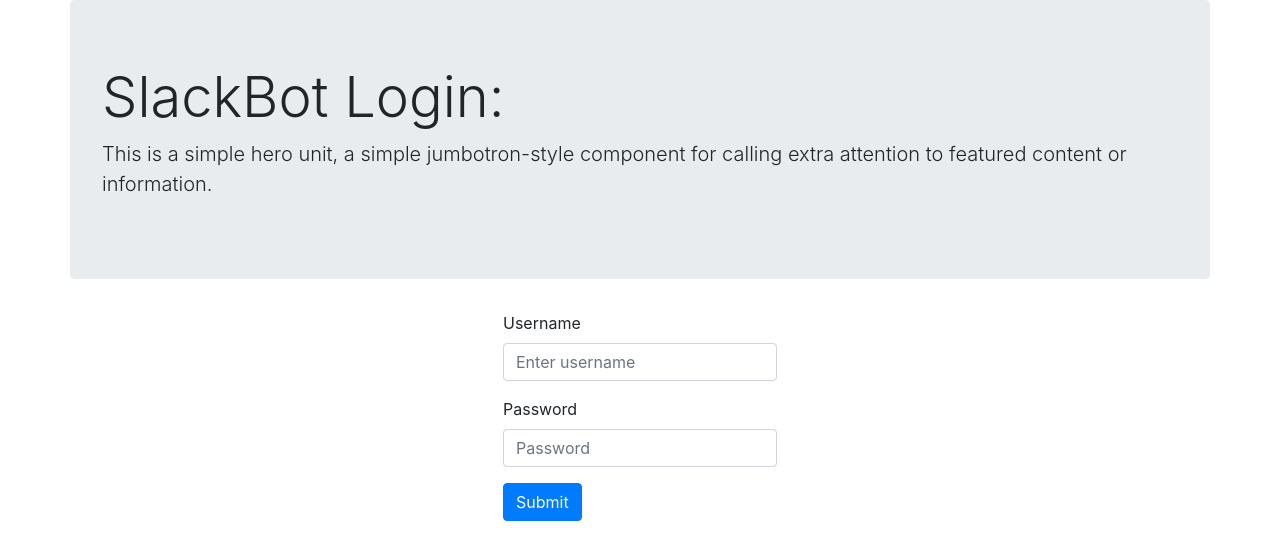
After one commit to robeartoe/JobSlackbot, a Flask app: page /login in a window 1280 px wide. The commit adds this page. Shown: the top 560 px of the page. Run offline with Flask 2, Linux system fonts and the light colour scheme; some libraries are stand-ins or nearby versions.

Commit message:
Created Login, worked on deleteRow briefly

```diff
--- a/create_tables.py
+++ b/create_tables.py
@@ -1,3 +1,4 @@
+import os
 from main import db
 from models import Settings
 
@@ -14,5 +15,10 @@ if __name__ == '__main__':
         except Exception as inst:
             print(inst)
             print("Error DB")
+    user = Settings.query.filter_by(id=1).first()
+    user.set_password(os.environ['PW'])
+    user.username = "rob"
+    db.session.commit()
+    db.session.close()
 
     print('Done!')
--- a/main.py
+++ b/main.py
@@ -5,7 +5,8 @@ try:
     import os
 except:
     import os
-from flask import Flask, request,render_template,url_for
+from flask import Flask,request,render_template,url_for,redirect
+from flask_login import LoginManager,logout_user,login_required,login_user
 from flask_sqlalchemy import SQLAlchemy
 from flask_migrate import Migrate
 import sqlalchemy
@@ -14,10 +15,13 @@ from sqlalchemy import Column, Integer, String
 from sqlalchemy.orm import sessionmaker, scoped_session
 
 app = Flask(__name__)
+login = LoginManager(app)
+login.login_view ='login'
 
 app.config['SQLALCHEMY_DATABASE_URI'] = os.environ['SQLALCHEMY_DATABASE_URI']
 app.config['SQLALCHEMY_TRACK_MODIFICATIONS'] = False
 app.config['DEBUG'] = True
+app.config['SECRET_KEY'] = os.environ['SECRET_KEY']
 
 db = SQLAlchemy(app)
 migrate = Migrate(app, db)
@@ -27,6 +31,8 @@ from scrape import do_scrape
 from models import Settings, Listing, indeedModel,craigslistModel
 
 @app.route("/")
+@app.route("/index")
+@login_required
 def main():
     if userSettings:
         inSetting = Settings.query.get(1).indeed
@@ -34,6 +40,25 @@ def main():
     inListing = Listing.query.filter_by(InorCl="IN").order_by(desc(Listing.created)).limit(50).all()
     clListings = Listing.query.filter_by(InorCl="CL").order_by(desc(Listing.created)).limit(50).all()
     return render_template("main.html",inListing=inListing,clListings=clListings)
+
+@app.route("/login",methods=["POST","GET"])
+def login():
+    if request.method =="POST":
+        print(request.form)
+        username = request.form['username']
+        pw = request.form['password']
+        user = Settings.query.get(1)
+        if user.check_password(pw):
+            login_user(user)
+            return redirect(url_for('main'))
+        else:
+            return render_template("login.html")
+    return render_template("login.html")
+
+@app.route("/logout")
+def logout():
+    logout_user()
+    return redirect(url_for('login'))
 
 @app.route("/settings")
 def settings():
--- /dev/null
+++ b/templates/login.html
@@ -0,0 +1,40 @@
+<!DOCTYPE html>
+<html>
+  <head>
+    <meta charset="utf-8">
+    <title>SlackBot: Login</title>
+    <!-- Bootstrap -->
+    <link rel="stylesheet" href="https://maxcdn.bootstrapcdn.com/bootstrap/4.0.0/css/bootstrap.min.css" integrity="sha384-Gn5384xqQ1aoWXA+058RXPxPg6fy4IWvTNh0E263XmFcJlSAwiGgFAW/dAiS6JXm" crossorigin="anonymous">
+    <link href="http://maxcdn.bootstrapcdn.com/font-awesome/4.1.0/css/font-awesome.min.css" rel="stylesheet">
+    <link href="https://fonts.googleapis.com/css?family=Oswald|Raleway" rel="stylesheet">
+    <!-- font-awesome -->
+    <link rel="stylesheet" href="https://use.fontawesome.com/releases/v5.0.13/css/all.css" integrity="sha384-DNOHZ68U8hZfKXOrtjWvjxusGo9WQnrNx2sqG0tfsghAvtVlRW3tvkXWZh58N9jp" crossorigin="anonymous">
+  </head>
+  <body>
+    <div class="container">
+      <div class="row">
+        <div class="jumbotron">
+          <h1 class="display-4">SlackBot Login:</h1>
+          <p class="lead">This is a simple hero unit, a simple jumbotron-style component for calling extra attention to featured content or information.</p>
+        </div>
+        <form class="form-group mx-auto" action="login" method="post">
+          <div class="form-group">
+            <label for="username">Username</label>
+            <input name="username" type="text" class="form-control" id="username" placeholder="Enter username">
+          </div>
+          <div class="form-group">
+            <label for="password">Password</label>
+            <input name="password" type="password" class="form-control" id="exampleInputPassword1" placeholder="Password">
+          </div>
+          <button type="submit" class="btn btn-primary">Submit</button>
+        </form>
+      </div>
+    </div>
+
+    <script type="text/javascript" src="https://code.jquery.com/jquery-3.2.1.min.js"></script>
+    <script src="https://cdnjs.cloudflare.com/ajax/libs/popper.js/1.12.9/umd/popper.min.js" integrity="sha384-ApNbgh9B+Y1QKtv3Rn7W3mgPxhU9K/ScQsAP7hUibX39j7fakFPskvXusvfa0b4Q" crossorigin="anonymous"></script>
+    <script src="https://maxcdn.bootstrapcdn.com/bootstrap/4.0.0/js/bootstrap.min.js" integrity="sha384-JZR6Spejh4U02d8jOt6vLEHfe/JQGiRRSQQxSfFWpi1MquVdAyjUar5+76PVCmYl" crossorigin="anonymous"></script>
+    <!-- Personal JS -->
+    <script type="text/javascript" src="{{ url_for('static',filename='js/settings.js') }}"></script>
+  </body>
+</html>
--- a/templates/main.html
+++ b/templates/main.html
@@ -13,9 +13,11 @@
       <div class="row">
         <div class="col">
           <div class="jumbotron">
-            <h3 class="display-4">SlackBot</h3>
+            <h3 class="display-5">SlackBot</h3>
             <p class="lead">View all data from database from both Indeed and Craigslist</p>
             <a href="/settings" class="btn btn-primary btn-lg btn-block" role="button" aria-pressed="true">Settings</a>
+            <a href="/logout" class="btn btn-primary btn-lg btn-block" role="button" aria-pressed="true">Logout</a>
+
           </div>
         </div>
       </div>
```
Also changed, not shown: models.py (+16 -2 lines), static/js/settings.js (+20 -14 lines), templates/settings.html (+10 -2 lines).
